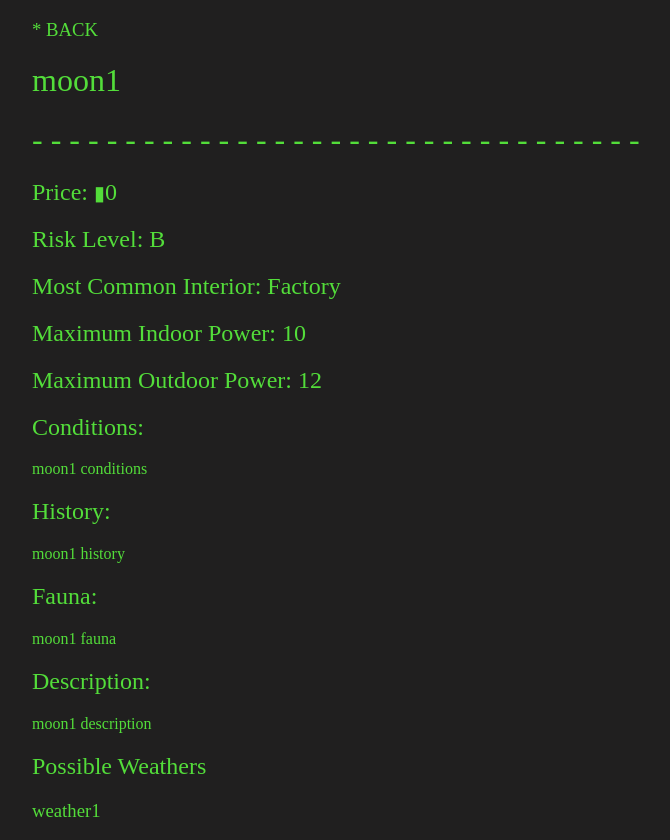
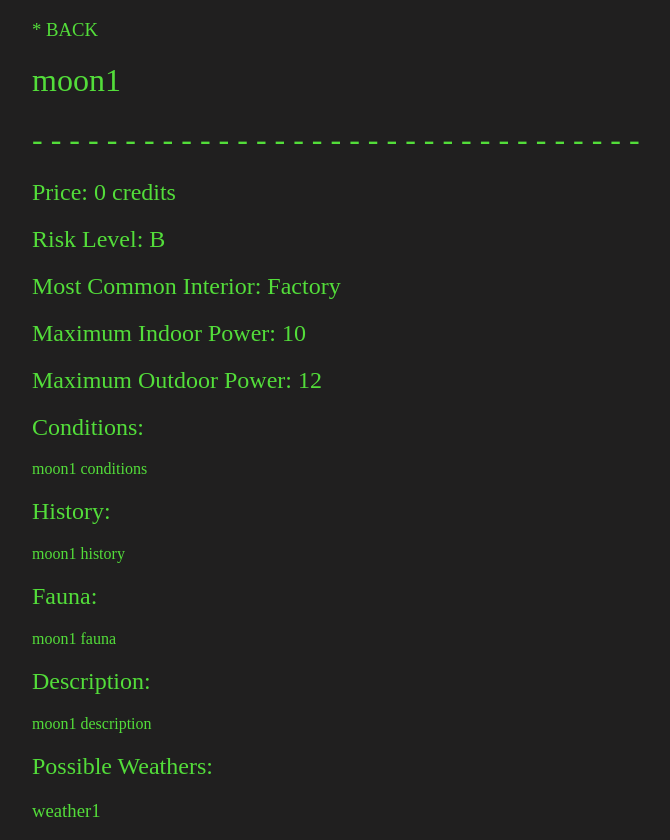
Before and after one commit to 22236bhs/FlaskApp, a Flask app: page /moons/1 in a window 1280 px wide. Shown: the whole page, without its empty margins (96-766 px from the left). Run offline with Flask 3, Linux system fonts and the light colour scheme; data comes from the database, SQL or seed files in the repository; both versions use the stored data as it was after the commit; some web fonts are replaced.

Commit message:
touch ups

```diff
--- a/app.py
+++ b/app.py
@@ -3,6 +3,8 @@ import sqlite3
 
 app = Flask(__name__)
 DATABASE = "LCdb.db"
+
+#▮
 
 @app.route("/") #Home page for selection
 def home():
@@ -167,7 +169,7 @@ def weather(id):
         moondata = cur.execute('''
                                SELECT id, name FROM Moons WHERE id IN (
                                SELECT moon_id FROM MoonWeathers WHERE weather_id = ?);''', (id,)).fetchall()
-    print(data)
+
     params = {
         "name": data[0],
         "moons": moondata,
--- a/templates/layout.html
+++ b/templates/layout.html
@@ -20,5 +20,4 @@
     {% block content %}
     {% endblock %}
 </body>
-
 </html>
--- a/templates/moon.html
+++ b/templates/moon.html
@@ -14,9 +14,14 @@
 
 {% endif %}
 
-<h2>Price: <cred>▮</cred>{{params["price"]}}</h2>
+<h2>Price: {{params["price"]}} credits</h2>
 <h2>Risk Level: {{params["risk_level"]}}</h2>
+{% if params["interior"]["name"] != "N/A" %}
 <h2>Most Common Interior: <a href="/interiors/{{params['interior']['id']}}">{{params["interior"]["name"]}}</a></h2>
+{% else %}
+<h2>Most Common Interior: {{params["interior"]["name"]}}</h2>
+{% endif %}
+
 <h2>Maximum Indoor Power: {{params["max_indoor_power"]}}</h2>
 <h2>Maximum Outdoor Power: {{params["max_outdoor_power"]}}</h2>
 <h2>Conditions:</h2>
@@ -27,7 +32,7 @@
 <p>{{params["fauna"]}}</p>
 <h2>Description:</h2>
 <p>{{params["description"]}}</p>
-<h2>Possible Weathers</h2>
+<h2>Possible Weathers: </h2>
 
 {% for weather in params["weathers"] %}
 
--- a/templates/moonlist.html
+++ b/templates/moonlist.html
@@ -12,7 +12,7 @@
 {% for moon in params[0] %}
 
 <h1><a href="/moons/{{moon['id']}}">{{moon['name']}}</a></h1>
-<h2>Price: {{moon['price']}}</h2>
+<h2>Price: {{moon['price']}} credits</h2>
 
 {% endfor %}
 
--- a/templates/tool.html
+++ b/templates/tool.html
@@ -9,7 +9,7 @@
 
 {% block content %}
 
-<h2>Price: <cred>▮</cred>{{params["price"]}}</h2>
+<h2>Price: {{params["price"]}} credits</h2>
 
 {% if params['upgrade'] == 1 %}
 <h2>Type: Ship Upgrade</h2>
```
Also changed, not shown: LCdb.db.
